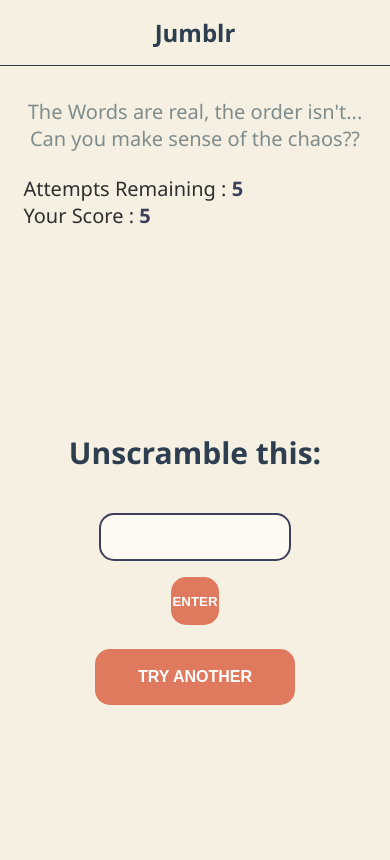
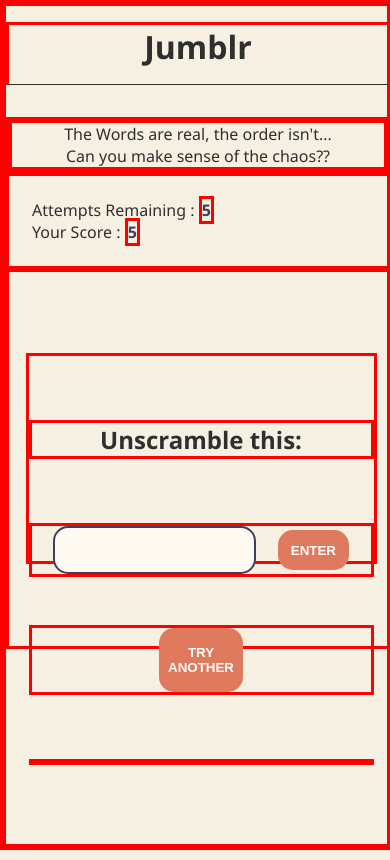
Before and after one commit to DevbyPeace/JumblrProject, a plain HTML site: page index.html in a window 390 px wide. Drawn offline with Linux system fonts and the light colour scheme; no server answers.

Commit message:
styling update for mobile

```diff
--- a/style.css
+++ b/style.css
@@ -2,23 +2,27 @@
   margin: 0;
   padding: 0;
   box-sizing: border-box;
-  /* border: solid red; */
+  border: solid red;
 }
+
 body {
   height: 100vh;
   width: 100vw;
-  font-size: 30px;
+  font-family: "Montserrat Alternates", sans-serif;
+  font-size: medium;
 }
+
 h1 {
   text-align: center;
   margin-top: 1rem;
   padding-bottom: 1rem;
-  margin-bottom: 3rem;
+  margin-bottom: 2rem;
   border-bottom: solid 1px;
 }
 p {
   /* margin-left: 5vw; */
   text-align: center;
+  font-size: medium;
 }
 h2 {
   text-align: center;
@@ -35,7 +39,7 @@ h2 {
   display: flex;
   justify-content: center;
   align-items: center;
-  height: 60vh;
+  height: 45vh;
   width: 100vw;
 }
 
@@ -53,7 +57,7 @@ h2 {
 
 .container .comparer {
   display: flex;
-  justify-content: center;
+  justify-content: space-evenly;
   align-items: center;
 }
 
@@ -74,8 +78,8 @@ h2 {
 }
 
 .container .comparer .enterBtn {
-  height: 3rem;
-  width: 15%;
+  height: 2.5rem;
+  width: 21%;
   border-radius: 15px;
 }
 .container .refresh .ref {
@@ -87,154 +91,17 @@ h2 {
   width: 25%;
   border-radius: 15px;
 }
-.result{
+.result {
   text-align: center;
   font-size: 40px;
 }
 
-
-/* === Enhanced Professional Color Scheme === */
-
-:root {
-    --text-dark: #2c3e50;        /* Dark slate for body text */
-    --text-muted: #7f8c8d;       /* Soft gray for subtitles or muted text */
-    --bg-light: #f4f6f8;         /* Page background */
-    --primary: #3498db;          /* Sky Blue - primary color */
-    --primary-dark: #2980b9;
-    --secondary: #27ae60;        /* Sage Green - secondary or success */
-    --accent: #e67e22;           /* Muted Orange - warnings or accents */
-    --input-bg: #ecf0f1;
-  }
-
-  /* Apply the scheme */
-
-  body {
-    background-color: var(--bg-light);
-    color: var(--text-dark);
-
-    font-family: 'Segoe UI', Tahoma, Geneva, Verdana, sans-serif;
-  }
-
-  h1, h2 {
-    color: var(--text-dark);
-  }
-
-  p {
-    color: var(--text-muted);
-  }
-
-  input.inputText {
-    background-color: var(--input-bg);
-    border: 1px solid var(--text-muted);
-    color: var(--text-dark);
-  }
-
-  input.inputText:focus {
-    outline: none;
-    border-color: var(--primary);
-    box-shadow: 0 0 5px var(--primary);
-  }
-
-  .enterBtn,
-  .ref {
-    background-color: var(--primary);
-    color: white;
-    border: none;
-    cursor: pointer;
-    transition: background-color 0.3s ease;
-  }
-
-  .enterBtn:hover,
-  .ref:hover {
-    background-color: var(--primary-dark);
-  }
-
-  .enterBtn:active,
-  .ref:active {
-    background-color: #1c5980;
-  }
-
-  /* You can use .secondary-btn or .accent-btn classes for extra styling if needed */
-
-  .secondary-btn {
-    background-color: var(--secondary);
-    color: white;
-  }
-
-  .accent-btn {
-    background-color: var(--accent);
-    color: white;
-  }
-
-
-
 /* === Responsive Layout Adjustments === */
-
-.container {
-    width: 90vw;
-    max-width: 600px;
-    margin: 0 auto;
-    display: flex;
-    flex-direction: column;
-    gap: 2rem;
-    padding: 2rem 1rem;
-  }
-
-  .container .comparer {
-    display: flex;
-    flex-direction: column;
-    align-items: center;
-    gap: 1rem;
-  }
-
-  /* .container .comparer .inputText,
-  .container .comparer .enterBtn {
-    width: 100%;
-    max-width: 400px;
-    font-size: 1rem;
-    height: 2.8rem;
-  }
-   */
-  .container .refresh {
-    display: flex;
-    justify-content: center;
-  }
-
-  .container .refresh .ref {
-    width: 100%;
-    max-width: 200px;
-    height: 3.5rem;
-    font-size: 1rem;
-  }
-
-  /* Mobile Adjustments */
-  @media (max-width: 768px) {
-    body {
-      font-size: 20px;
-    }
-
-    h1 {
-      font-size: 1.5rem;
-      margin-bottom: 2rem;
-    }
-
-    .container {
-      gap: 1.5rem;
-    }
-  }
-
-
-
-
-
-
-
-
 
 body {
   background-color: #f5f0e1;
   color: #2f2f2f;
-    font-family: 'Segoe UI', Tahoma, Geneva, Verdana, sans-serif;
+  font-family: "Segoe UI", Tahoma, Geneva, Verdana, sans-serif;
 }
 
 .enterBtn,
@@ -283,9 +150,6 @@ h2 {
   color: #3d405b;
 }
 
-
-
-
 .attempts {
   padding-top: 6%;
   padding-bottom: 6%;
```
Lines whose indentation alone changed are shown as unchanged.
